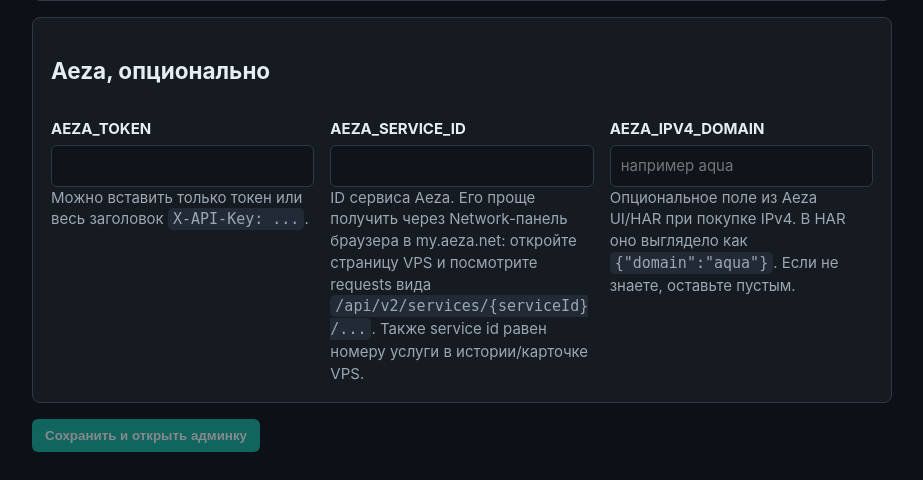
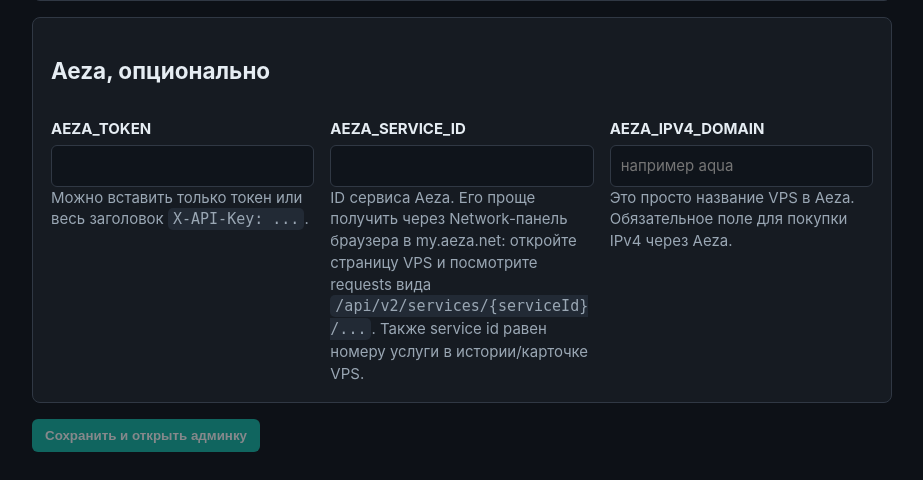
Before and after one commit to nevrozzkie/AutoVPN, a FastAPI app: page /admin/setup in a window 1280 px wide. Shown: the part 1097-1577 px from the top of the page, without its empty margins (178-1101 px from the left). Run offline with FastAPI, Linux system fonts and the light colour scheme; data comes from the database, SQL or seed files in the repository; data that the repository does not hold is empty; some libraries are stand-ins or nearby versions.

Commit message:
Simplify setup and harden Aeza IP actions

```diff
--- a/app/main.py
+++ b/app/main.py
@@ -189,6 +189,10 @@ async def fetch_aeza_ipv4_price() -> dict[str, object] | None:
 
 def get_aeza_client() -> AezaClient:
     return AezaClient(aeza_api_base(), aeza_token())
+
+
+def redirect_with_error(path: str, error: str) -> RedirectResponse:
+    return RedirectResponse(f"{path}?error={quote(error)}", status_code=status.HTTP_303_SEE_OTHER)
 
 
 def get_amnezia_obfuscation() -> dict[str, int]:
@@ -497,12 +501,12 @@ def refresh_ip(background_tasks: BackgroundTasks, _: str = Depends(require_admin
 async def admin_ip_manager(request: Request, _: str = Depends(require_admin)) -> HTMLResponse:
     if not aeza_ip_rotation_available():
         return RedirectResponse("/admin?aeza_required=1", status_code=status.HTTP_303_SEE_OTHER)
-    error = ""
+    error = request.query_params.get("error", "")
     ipv4_list: list[dict] = []
     try:
         ipv4_list = await get_aeza_client().get_ipv4_list(aeza_service_id())
     except Exception as exc:
-        error = str(exc)
+        error = error or str(exc)
     return templates.TemplateResponse(
         request,
         "ip_manager.html",
@@ -520,11 +524,13 @@ async def admin_ip_manager(request: Request, _: str = Depends(require_admin)) ->
 async def admin_ip_buy_confirm(request: Request, _: str = Depends(require_admin)) -> HTMLResponse:
     if not aeza_ip_rotation_available():
         return RedirectResponse("/admin?aeza_required=1", status_code=status.HTTP_303_SEE_OTHER)
+    domain = aeza_ipv4_domain()
     return templates.TemplateResponse(
         request,
         "ip_buy_confirm.html",
         {
             "aeza_ipv4_price": await fetch_aeza_ipv4_price(),
+            "aeza_ipv4_domain": domain,
             "error": request.query_params.get("error", ""),
             "format_eur_minor_units": format_eur_minor_units,
         },
@@ -535,17 +541,20 @@ async def admin_ip_buy_confirm(request: Request, _: str = Depends(require_admin)
 async def admin_ip_buy(_: str = Depends(require_admin)) -> RedirectResponse:
     if not aeza_ip_rotation_available():
         return RedirectResponse("/admin?aeza_required=1", status_code=status.HTTP_303_SEE_OTHER)
+    domain = aeza_ipv4_domain()
+    if not domain:
+        return redirect_with_error(
+            "/admin/ip/buy/confirm",
+            "AEZA_IPV4_DOMAIN is required for buying IPv4 in Aeza",
+        )
     try:
         await get_aeza_client().add_ipv4(
             aeza_service_id(),
             payment_method=aeza_ipv4_payment_method(),
-            domain=aeza_ipv4_domain(),
+            domain=domain,
         )
     except Exception as exc:
-        return RedirectResponse(
-            f"/admin/ip/buy/confirm?error={quote(str(exc))}",
-            status_code=status.HTTP_303_SEE_OTHER,
-        )
+        return redirect_with_error("/admin/ip/buy/confirm", str(exc))
     return RedirectResponse("/admin/ip", status_code=status.HTTP_303_SEE_OTHER)
 
 
@@ -557,7 +566,10 @@ async def admin_ip_make_main(
 ) -> RedirectResponse:
     if not aeza_ip_rotation_available():
         return RedirectResponse("/admin?aeza_required=1", status_code=status.HTTP_303_SEE_OTHER)
-    await get_aeza_client().make_main_ipv4(aeza_service_id(), ipv4_id)
+    try:
+        await get_aeza_client().make_main_ipv4(aeza_service_id(), ipv4_id)
+    except Exception as exc:
+        return redirect_with_error("/admin/ip", str(exc))
     await apply_manual_main_ip(ip)
     return RedirectResponse("/admin/ip", status_code=status.HTTP_303_SEE_OTHER)
 
@@ -573,7 +585,10 @@ async def admin_ip_delete(
         return RedirectResponse("/admin?aeza_required=1", status_code=status.HTTP_303_SEE_OTHER)
     if is_main == "1" or ip == get_setting("current_ip"):
         return RedirectResponse("/admin/ip?cannot_delete_main=1", status_code=status.HTTP_303_SEE_OTHER)
-    await get_aeza_client().delete_ipv4(aeza_service_id(), ipv4_id)
+    try:
+        await get_aeza_client().delete_ipv4(aeza_service_id(), ipv4_id)
+    except Exception as exc:
+        return redirect_with_error("/admin/ip", str(exc))
     return RedirectResponse("/admin/ip", status_code=status.HTTP_303_SEE_OTHER)
 
 
--- a/app/templates/ip_buy_confirm.html
+++ b/app/templates/ip_buy_confirm.html
@@ -20,12 +20,15 @@
 
 <section class="panel danger">
   Aeza спишет деньги за новый IPv4. После покупки IP может появиться в списке не сразу.
+  {% if not aeza_ipv4_domain %}
+    <p>Для покупки IPv4 Aeza требует <code>AEZA_IPV4_DOMAIN</code>. Заполните его в Setup.</p>
+  {% endif %}
 </section>
 
 <div class="actions action-bar">
   <a class="button" href="/admin/ip">Назад</a>
   <form method="post" action="/admin/ip/buy" class="inline">
-    <button type="submit">Подтвердить покупку IPv4</button>
+    <button type="submit" {% if not aeza_ipv4_domain %}disabled{% endif %}>Подтвердить покупку IPv4</button>
   </form>
 </div>
 {% endblock %}
--- a/app/templates/ip_manager.html
+++ b/app/templates/ip_manager.html
@@ -20,6 +20,8 @@
 {% if error %}
   <section class="panel danger">{{ error }}</section>
 {% endif %}
+
+<p class="muted">Новокупленный IPv4 может появиться в списке с задержкой примерно 1-2 минуты.</p>
 
 <div class="actions action-bar">
   <a class="button" href="/admin/ip">Обновить список IP</a>
--- a/app/templates/setup.html
+++ b/app/templates/setup.html
@@ -127,7 +127,7 @@
             <div>
               <label for="aeza_ipv4_domain_value">AEZA_IPV4_DOMAIN</label>
               <input id="aeza_ipv4_domain_value" name="aeza_ipv4_domain_value" value="{{ aeza_ipv4_domain }}" placeholder="например aqua">
-              <span class="muted">Опциональное поле из Aeza UI/HAR при покупке IPv4. В HAR оно выглядело как <code>{"domain":"aqua"}</code>. Если не знаете, оставьте пустым.</span>
+              <span class="muted">Это просто название VPS в Aeza. Обязательное поле для покупки IPv4 через Aeza.</span>
             </div>
           </div>
         </section>
```
Also changed, not shown: README.md, 3 other files.
